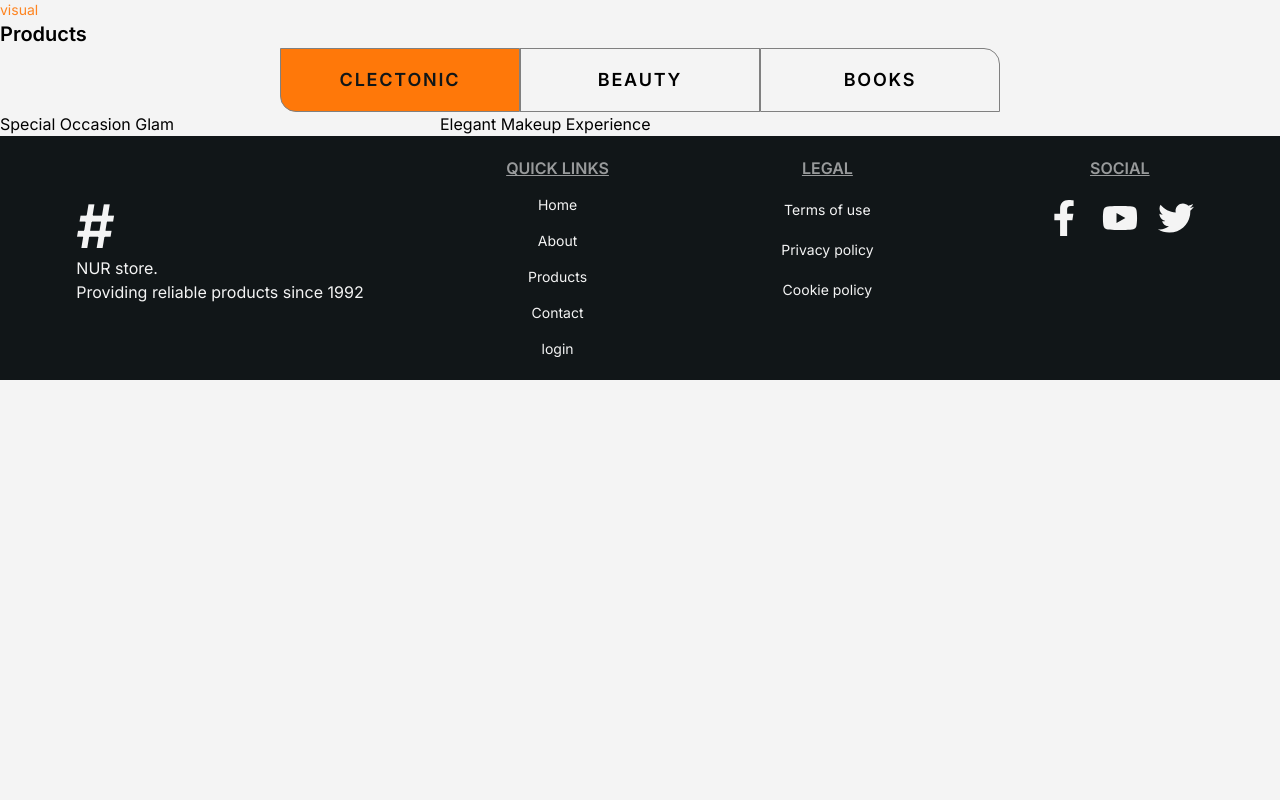
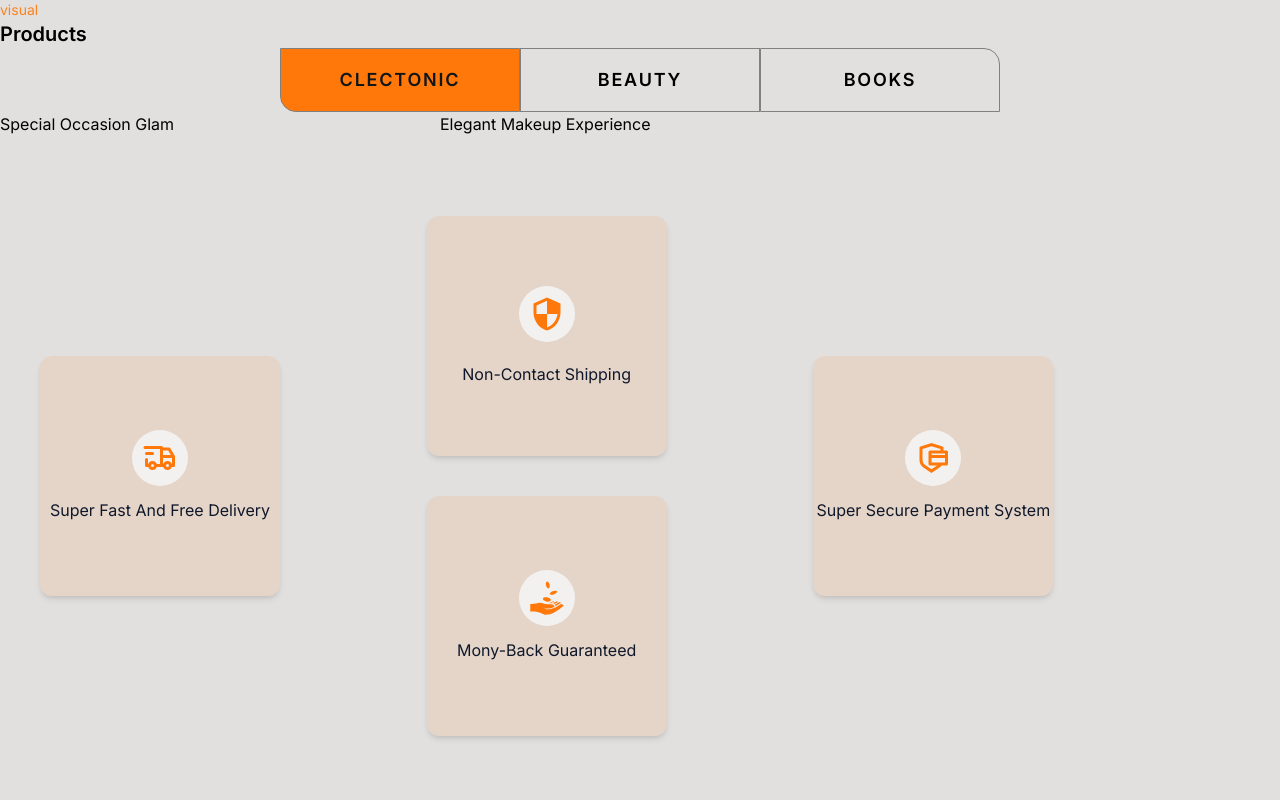
Before and after one commit to Hossain-A1/store-client, a Next.js app: page / in a window 1280 px wide. Shown: the part 800-1600 px from the top of the page. Before the commit the page ends 1180 px from the top, so only its background shows below. Built offline with nearby package versions, Linux system fonts and the light colour scheme.

Commit message:
services section added

```diff
--- a/app/(home)/page.tsx
+++ b/app/(home)/page.tsx
@@ -1,4 +1,5 @@
 import Products from "@/components/Products/Products";
+import Benefits from "@/components/Services";
 import HeroSection from "@/components/hero/heroSection";
 
 const HomePage = () => {
@@ -6,6 +7,8 @@ const HomePage = () => {
     <>
       <HeroSection />
       <Products/>
+      <Benefits/>
+
     </>
   );
 };
--- a/app/globals.css
+++ b/app/globals.css
@@ -2,11 +2,10 @@
 @tailwind components;
 @tailwind utilities;
 
-
 /* base style */
 
-body{
- @apply bg-light;
+body {
+  @apply bg-light_dark;
 }
 html {
   --scrool-behavior: smooth !important;
@@ -25,17 +24,15 @@ html {
   transition: 500ms cubic-bezier(0.25, 1, 0.5, 1);
 }
 
-
-
 .nav-lists {
   @apply flex justify-between items-center gap-5;
 }
 .nav-lists {
-  @apply max-lg:w-full max-lg:h-full max-lg:absolute max-lg:top-0 max-lg:left-0 max-lg:bg-slate-200 max-lg:flex max-lg:justify-center max-lg:items-center max-lg:flex-col max-lg:opacity-0 max-lg:invisible max-lg:translate-x-0 origin-top h-full;
+  @apply   max-lg:w-full max-lg:h-full max-lg:absolute max-lg:top-0 max-lg:bottom-0 max-lg:right-0 max-lg:left-0 max-lg:bg-slate-300 max-lg:flex max-lg:justify-center max-lg:items-center max-lg:flex-col max-lg:opacity-0 max-lg:invisible max-lg:translate-x-0 origin-top h-full;
 }
 
 .active .nav-lists {
-  @apply max-lg:visible max-lg:opacity-100 max-lg:translate-x-0 max-lg:z-[9999]   h-full;
+  @apply max-lg:fixed  max-lg:visible max-lg:opacity-100 max-lg:translate-x-0 max-lg:z-[9999]   h-full;
 }
 
 .mobile-navber-btn {
@@ -43,7 +40,7 @@ html {
 }
 
 .mobile-navber-icon[name="close-outline"] {
-  @apply hidden max-lg:text-4xl max-lg:text-black;
+  @apply hidden max-lg:text-4xl max-lg:text-black ;
 }
 
 .active .mobile-navber-icon {
@@ -53,9 +50,9 @@ html {
   @apply hidden;
 }
 .active .close-outline {
-  @apply max-lg:inline-block;
+  @apply max-lg:inline-block fixed;
 }
 
-.active-color{
-  @apply opacity-100
+.active-color {
+  @apply opacity-100;
 }
--- a/app/layout.tsx
+++ b/app/layout.tsx
@@ -4,7 +4,7 @@ import type { Metadata } from 'next'
 import { Inter } from 'next/font/google'
 import Footer from '@/components/shared/Footer'
 
-const inter = Inter({ subsets: ['latin'] })
+const inter = Inter({ subsets: ['latin'],weight:['100','200','300','400','500','600','700','800','900'] },)
 
 export const metadata: Metadata = {
   title: 'welcome to nnur store',
--- /dev/null
+++ b/components/Services.tsx
@@ -0,0 +1,50 @@
+import { TbTruckDelivery } from "react-icons/tb";
+import { MdSecurity } from "react-icons/md";
+import { GiReceiveMoney } from "react-icons/gi";
+import { RiSecurePaymentLine } from "react-icons/ri";
+const Benefits = () => {
+  return (
+    <section className='wrapper section-p'>
+      <div className='grid grid-cols-3 max-lg:grid-cols-1 max-lg:gap-5  items-center'>
+        <div className='w-[15rem] h-[15rem] bg-orange/10 flex flex-col justify-center ml-10 max-lg:ml-0 gap-3 items-center shadow-md rounded-xl'>
+          <div className='bg-light/90 w-14 h-14 rounded-full flex items-center justify-center'>
+            <TbTruckDelivery className='lg:text-4xl text-2xl text-orange  ' />
+          </div>
+          <h3 className='capitalize text-slate-900 font-normal'>
+            Super fast and free Delivery
+          </h3>
+        </div>
+        <div className='space-y-10 '>
+          <div className='w-[15rem] h-[15rem] bg-orange/10 flex flex-col justify-center gap-5 items-center shadow-md rounded-xl'>
+            <div className='bg-light/90 w-14 h-14 rounded-full flex items-center justify-center'>
+              <MdSecurity className='lg:text-4xl text-2xl text-violet-700 text-orange  ' />
+            </div>
+
+            <h3 className='capitalize text-slate-900 font-normal'>
+              Non-contact Shipping{" "}
+            </h3>
+          </div>
+          <div className='w-[15rem] h-[15rem] bg-orange/10 flex flex-col justify-center gap-3 items-center shadow-md rounded-xl'>
+            <div className='bg-light/90 w-14 h-14 rounded-full flex items-center justify-center'>
+              <GiReceiveMoney className='lg:text-4xl text-2xl text-violet-700 text-orange ' />
+            </div>
+            <h3 className='capitalize text-slate-900 font-normal'>
+              Mony-back Guaranteed
+            </h3>
+          </div>
+        </div>
+        <div className='w-[15rem] h-[15rem] bg-orange/10 flex flex-col justify-center gap-3 -ml-10 max-lg:-ml-0 items-center shadow-md rounded-xl'>
+          <div className='bg-light/90 w-14 h-14 rounded-full flex items-center justify-center'>
+            <RiSecurePaymentLine className='lg:text-4xl text-2xl text-violet-700 text-orange ' />
+          </div>
+
+          <h3 className='capitalize text-slate-900 font-normal'>
+            Super secure payment system
+          </h3>
+        </div>
+      </div>
+    </section>
+  );
+};
+
+export default Benefits;
--- a/tailwind.config.ts
+++ b/tailwind.config.ts
@@ -11,6 +11,7 @@ const config: Config = {
       colors:{
         dark:"#111618",
         light:"#F4F4F4",
+        light_dark:"#E2E0DF",
         gray:"#808080",
         pink:"#ED7DC0",
         red:"#D9114A",
```
